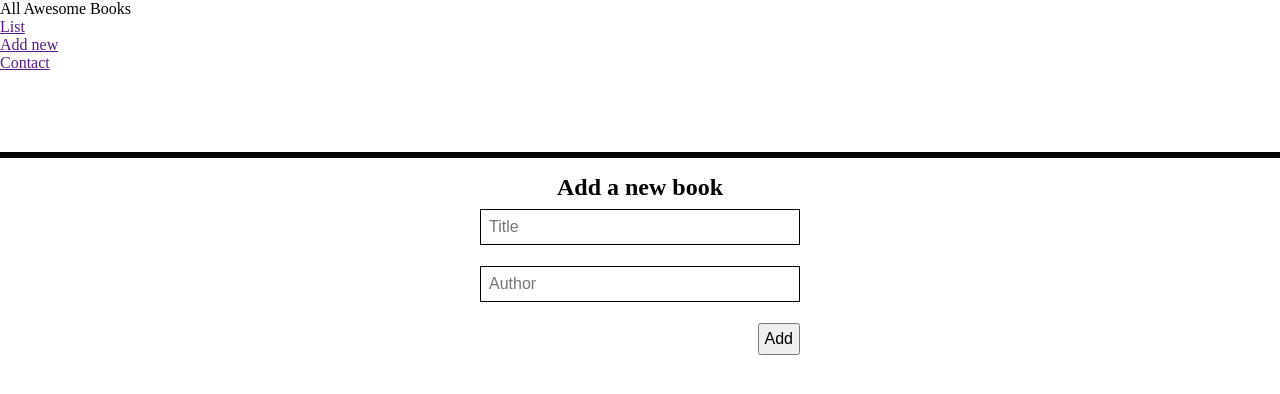
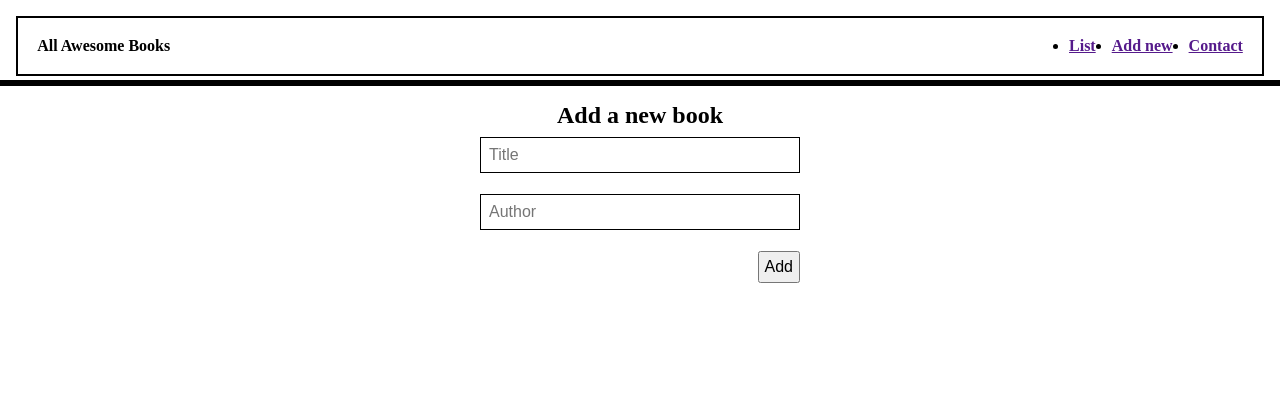
Before and after one commit to yusufyusie/Awesome-books, a website: page index.html in a window 1280 px wide. Drawn offline with Linux system fonts and the light colour scheme.

Commit message:
Add style to navbar in style.css

```diff
--- a/assets/css/styles.css
+++ b/assets/css/styles.css
@@ -3,7 +3,34 @@
   padding: 0;
   margin: 0;
 }
+.navbar {
+  padding: 1.2rem;
+  display: flex;
+  flex-wrap: wrap;
+  justify-content: space-between;
+  border: 2px solid;
+  flex-direction: row;
+  font-weight: 900;
+  position: fixed;
+  left: 1rem;
+  right: 1rem;
+  top: 1rem;
+}
 
+.navbar-nav-items {
+  display: flex;
+  gap: 1rem;
+  position: relative;
+  flex-wrap: wrap;
+  align-items: center;
+  justify-content: space-between;
+}
+
+li#nav-list,
+li#nav-add,
+li#nav-contact {
+  cursor: pointer;
+}
 .books-display {
   border: 3px solid;
   margin-top: 5rem;
```
